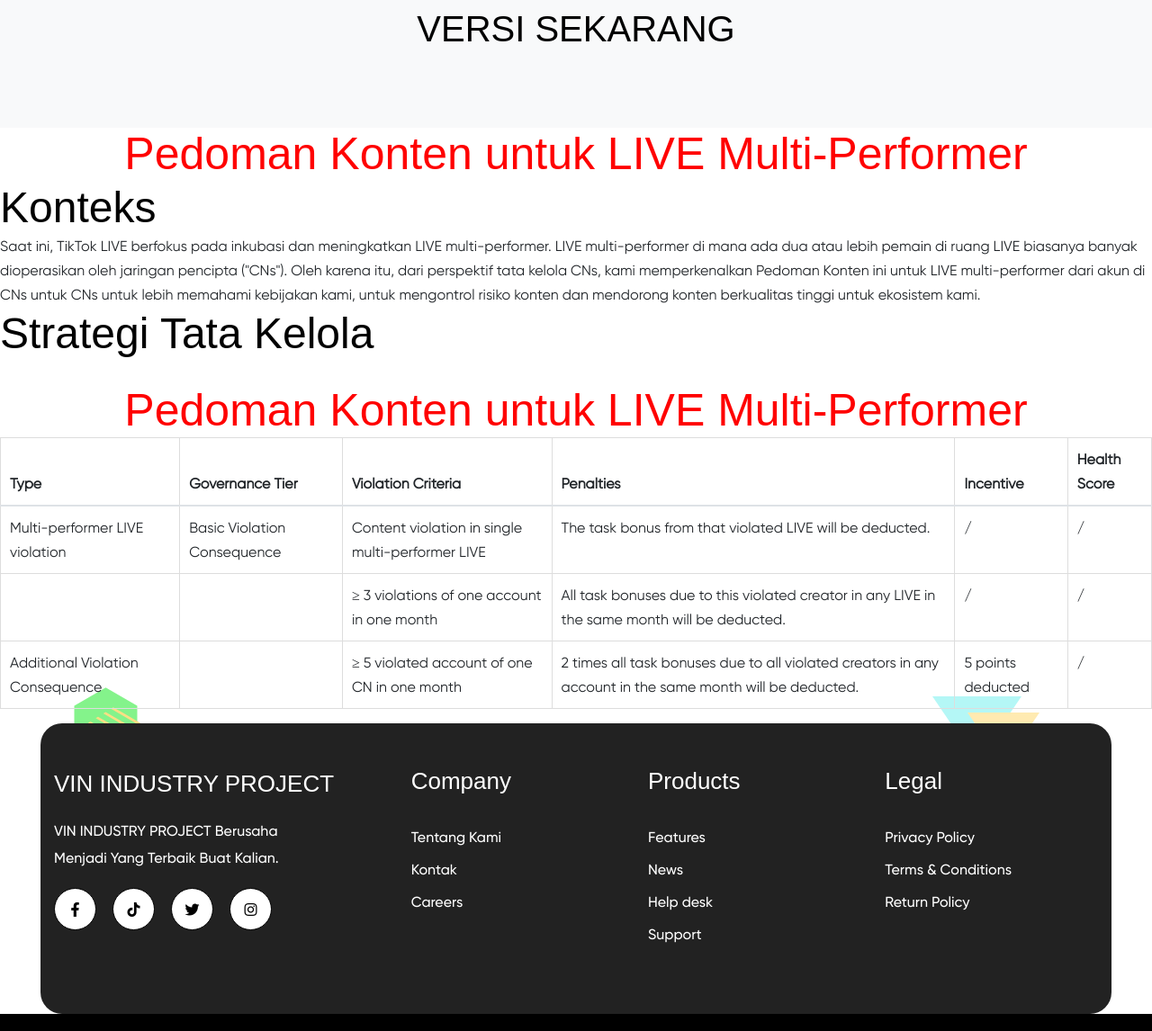
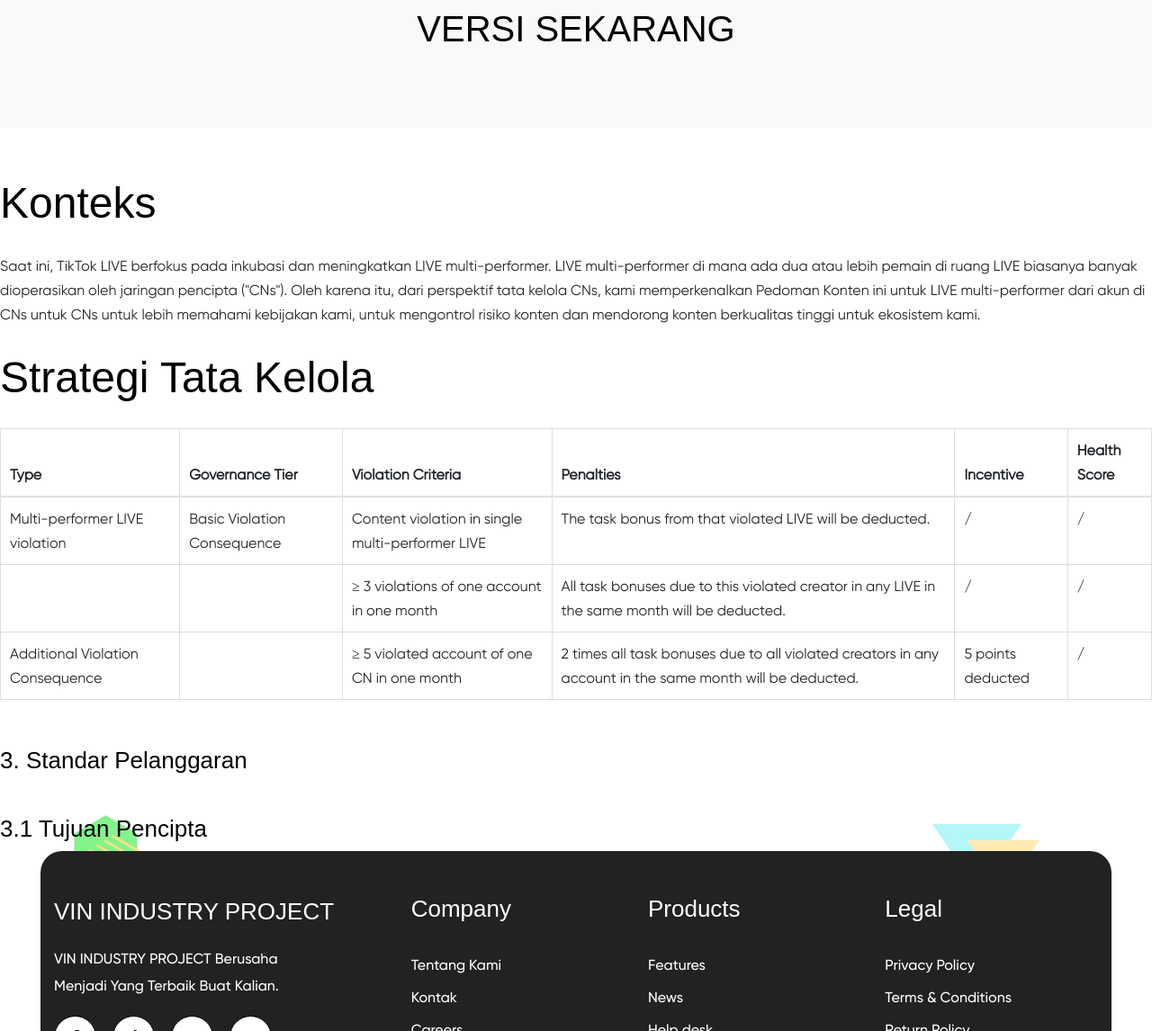
Before and after one commit to dafidpalevi1/vipagency, a plain HTML site: page pedomankontenlangsungmultiperformer.html in a window 1280 px wide. Shown: the part 639-1785 px from the top of the page at 90% size. Drawn offline with Linux system fonts and the light colour scheme.

Commit message:
Add files via upload

```diff
--- a/pedomankontenlangsungmultiperformer.html
+++ b/pedomankontenlangsungmultiperformer.html
@@ -221,20 +221,24 @@
             </section>
 
             <section>
-                <h1>Pedoman Konten untuk LIVE Multi-Performer</h1>
+
+                <br>
+                <br>
 
     <div class="content">
         <h2>Konteks</h2>
+        <br>
         <p>
             Saat ini, TikTok LIVE berfokus pada inkubasi dan meningkatkan LIVE multi-performer. LIVE multi-performer di mana ada dua atau lebih pemain di ruang LIVE biasanya banyak dioperasikan oleh jaringan pencipta ("CNs"). Oleh karena itu, dari perspektif tata kelola CNs, kami memperkenalkan Pedoman Konten ini untuk LIVE multi-performer dari akun di CNs untuk CNs untuk lebih memahami kebijakan kami, untuk mengontrol risiko konten dan mendorong konten berkualitas tinggi untuk ekosistem kami.
         </p>
     </div>
 
+    <br>
     <div class="content">
         <h2>Strategi Tata Kelola</h2>
 
         <br>
-        <h1>Pedoman Konten untuk LIVE Multi-Performer</h1>
+
 
 <div class="table-wrapper">
     <table class="table">
@@ -276,6 +280,11 @@
         </tbody>
     </table>
 </div>
+
+<br>
+<h4>3. Standar Pelanggaran</h4>
+<br>
+<h4>3.1 Tujuan Pencipta</h4>
 
             </section>
 
```
